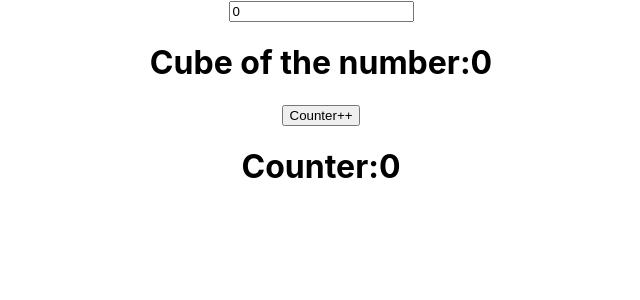
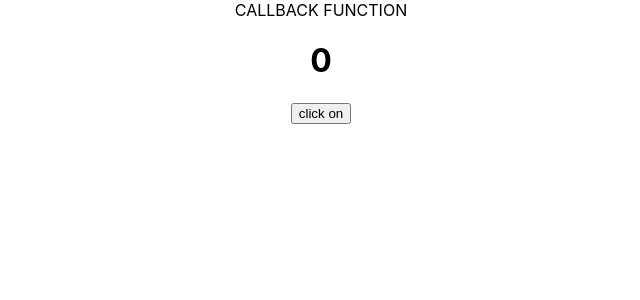
Before and after one commit to NavaneethaMella/react-dev, a React (Create React App) app: page / in a window 1280 px wide. Shown: the top 300 px of the page, without its empty margins (319-959 px from the left). Built offline with nearby package versions, Linux system fonts and the light colour scheme.

Commit message:
usecallback

```diff
--- a/src/App.js
+++ b/src/App.js
@@ -1,10 +1,15 @@
 import React from 'react'
 import './App.css';
-import Usememo from './Usememo'
+import Usecallback from './Usecallback'
+import { useCallback, useState } from 'react';
 function App() {
+  const [count , setCount] =useState(0)
+  const newFn= useCallback(()=>{},[])
   return (
     <div className="App">
-     <Usememo></Usememo>
+     <Usecallback newFn={newFn}/>
+     <h1>{count}</h1>
+     <button onClick={()=>setCount(prev => prev + 1)}>click on</button>
 
     </div>
   );
--- /dev/null
+++ b/src/Usecallback.js
@@ -0,0 +1,10 @@
+//export default React.memo(Usecallback)
+function Usecallback(){
+    console.log("usecallback rendered")
+    return(
+        <div>
+            CALLBACK FUNCTION
+        </div>
+    )
+}
+export default Usecallback
```
